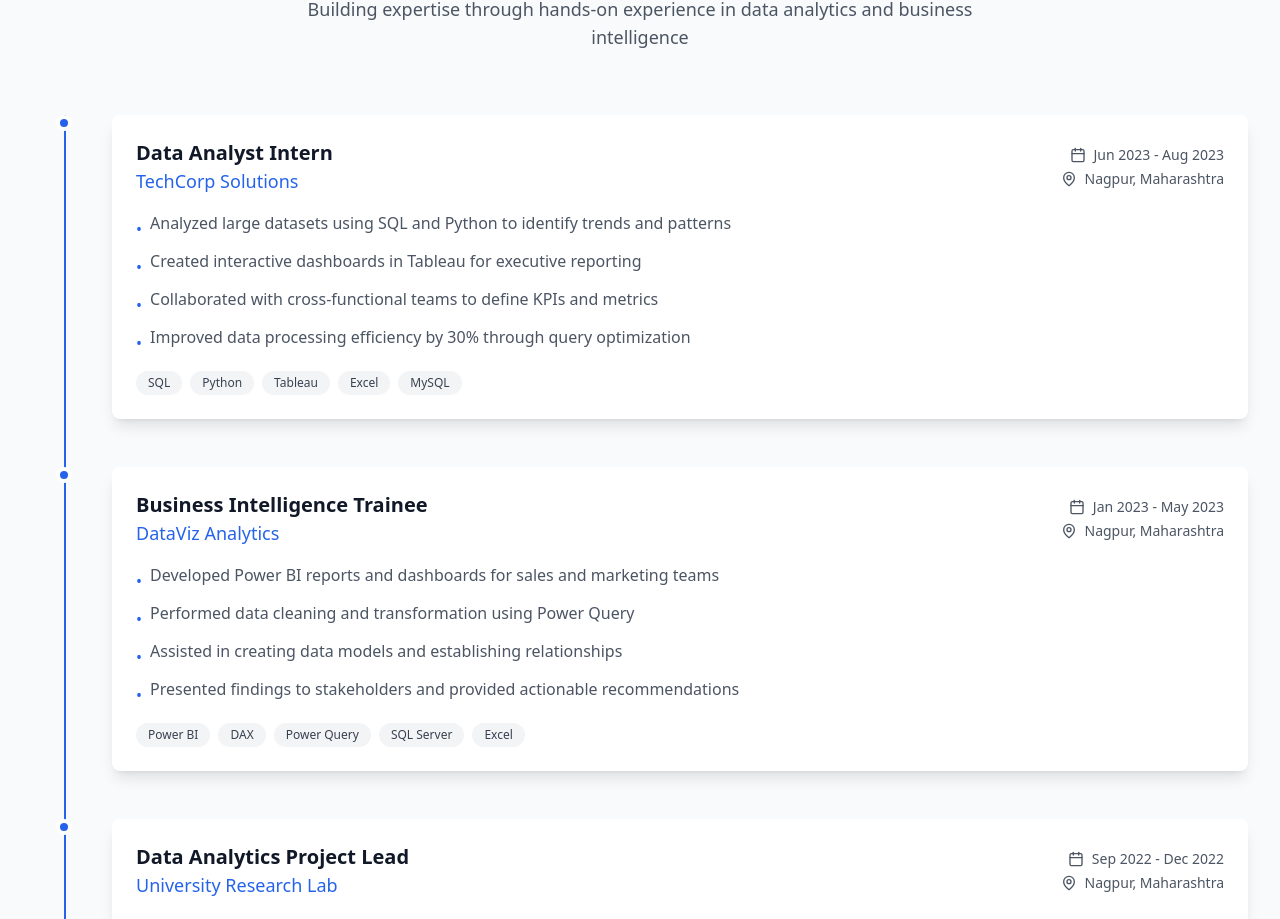
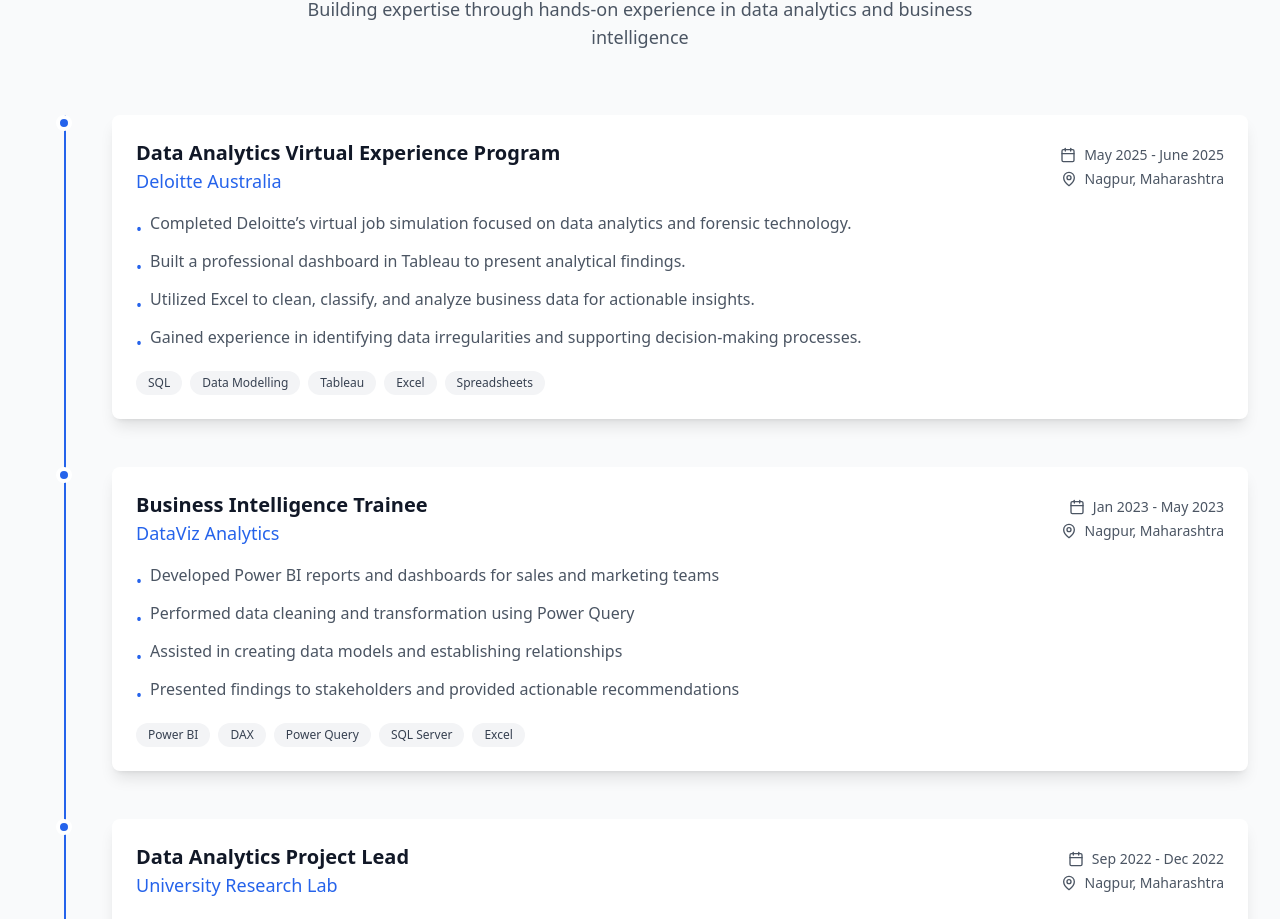
Before and after one commit to tejas-0905/dynamic-portfolio, a React (Vite) app: page / in a window 1280 px wide. Shown: the part 3271-4190 px from the top of the page. Built offline with nearby package versions, Linux system fonts and the light colour scheme.

Commit message:
Update Deloitte experience details in Experience.tsx
Revised the first experience entry to reflect participation in Deloitte Australia's Data Analytics Virtual Experience Program, updated the period, company, description, and technologies to accurately represent the new experience.

```diff
--- a/src/components/Experience.tsx
+++ b/src/components/Experience.tsx
@@ -8,17 +8,17 @@ interface ExperienceProps {
 const Experience: React.FC<ExperienceProps> = ({ darkMode }) => {
   const experiences = [
     {
-      title: 'Data Analyst Intern',
-      company: 'TechCorp Solutions',
+      title: 'Data Analytics Virtual Experience Program',
+      company: 'Deloitte Australia',
       location: 'Nagpur, Maharashtra',
-      period: 'Jun 2023 - Aug 2023',
+      period: 'May 2025 - June 2025',
       description: [
-        'Analyzed large datasets using SQL and Python to identify trends and patterns',
-        'Created interactive dashboards in Tableau for executive reporting',
-        'Collaborated with cross-functional teams to define KPIs and metrics',
-        'Improved data processing efficiency by 30% through query optimization'
+        'Completed Deloitte’s virtual job simulation focused on data analytics and forensic technology.',
+        'Built a professional dashboard in Tableau to present analytical findings.',
+        'Utilized Excel to clean, classify, and analyze business data for actionable insights.',
+        'Gained experience in identifying data irregularities and supporting decision-making processes.'
       ],
-      technologies: ['SQL', 'Python', 'Tableau', 'Excel', 'MySQL']
+      technologies: ['SQL', 'Data Modelling', 'Tableau', 'Excel', 'Spreadsheets']
     },
     {
       title: 'Business Intelligence Trainee',
```
